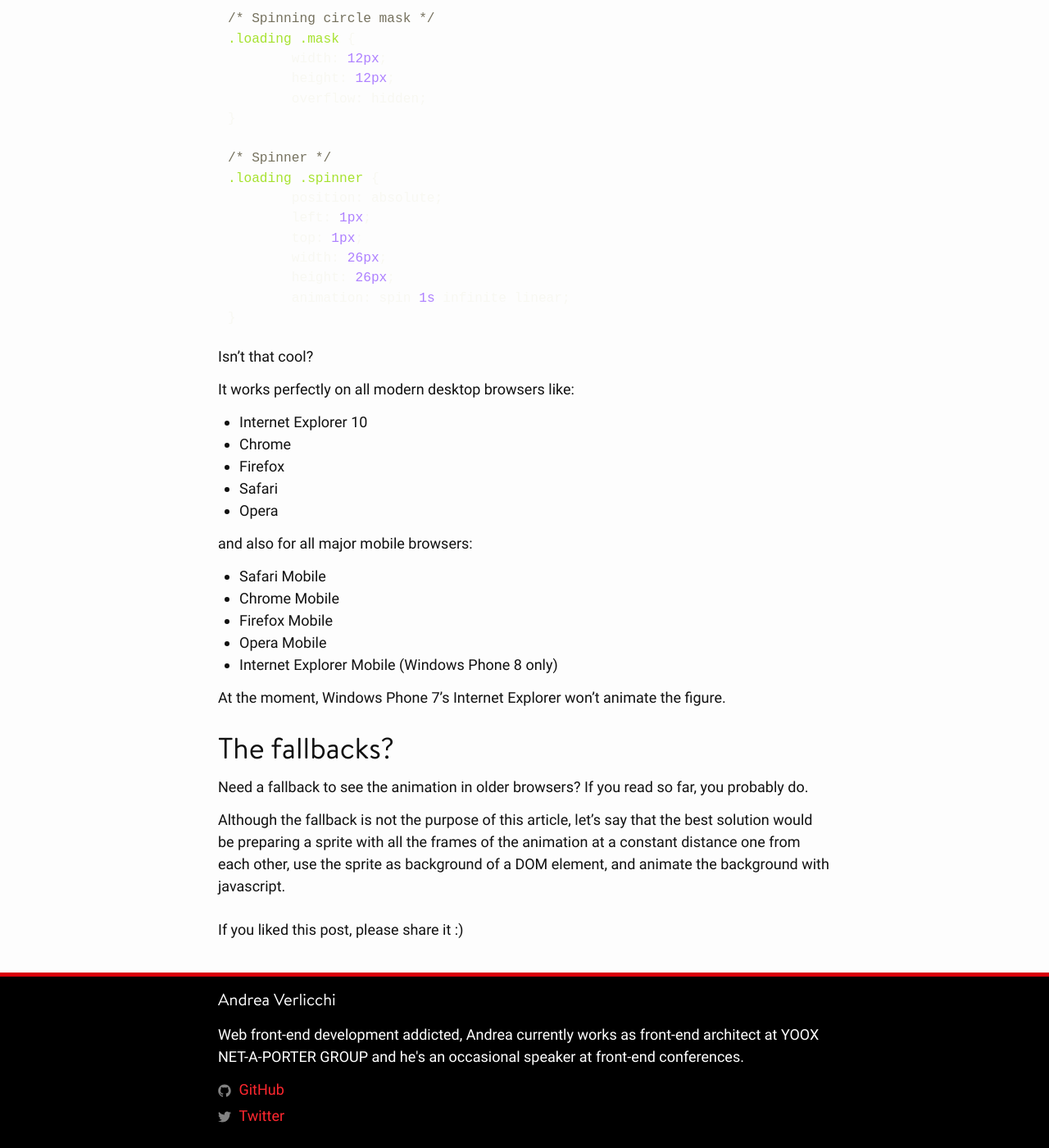
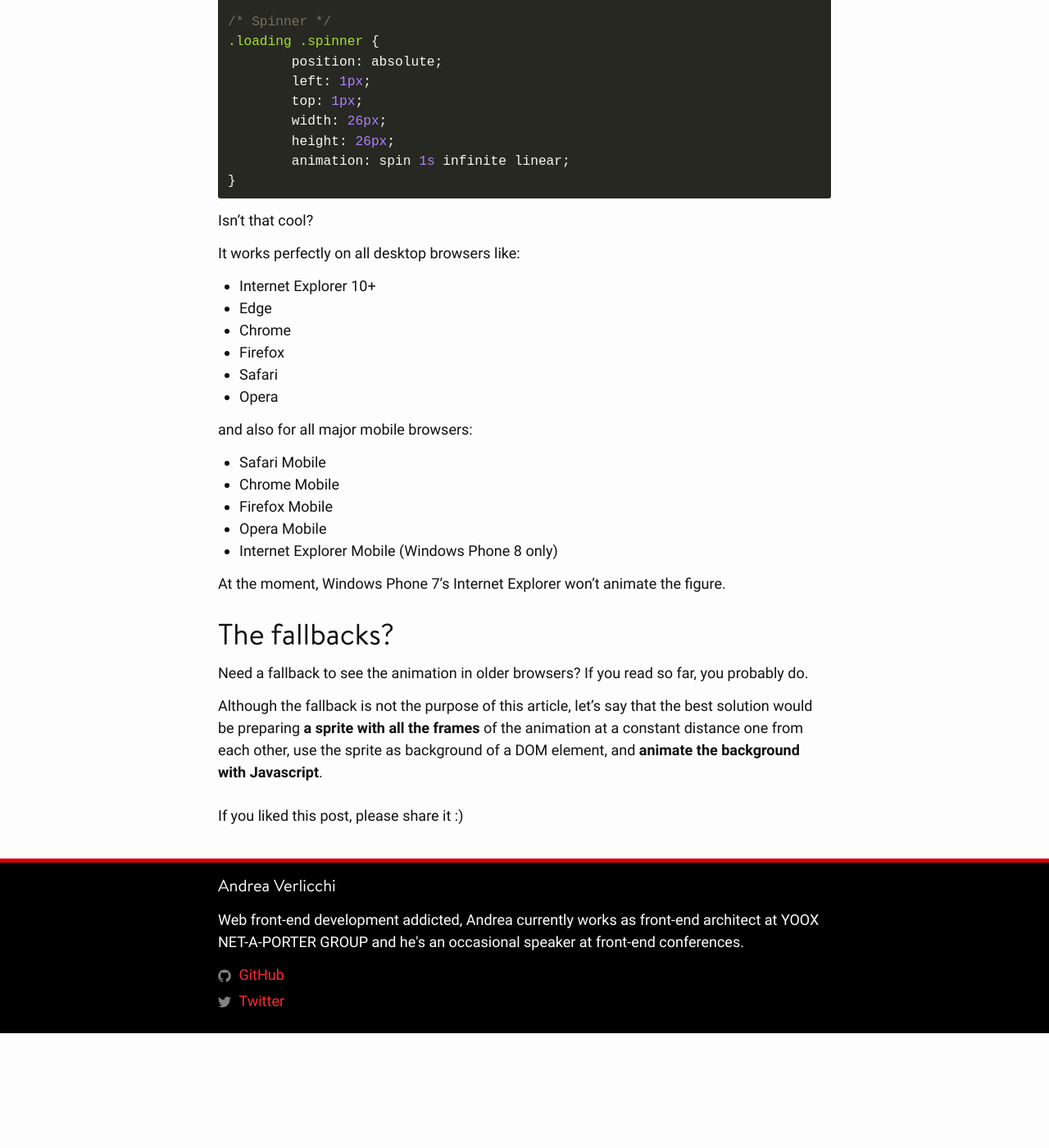
Before and after one commit to verlok/verlok.github.io, a Jekyll site: the page built from _posts/2012-10-03-css-3-only-spinning-loading-animation.md, in a window 1280 px wide and 1400 px high, scrolled down 4212 px. Shown: the whole window at 82% size. Built offline with Jekyll 4.4.1, drawn with Linux system fonts in a browser that asks for light colours; comment, search, counter and statistics services are not loaded; after the commit the page ends 5472 px from its top, so only the background shows below that; some of the changed text lies outside the part shown.

Commit message:
Fixed CSS only spinning animation post

````diff
--- a/_posts/2012-10-03-css-3-only-spinning-loading-animation.md
+++ b/_posts/2012-10-03-css-3-only-spinning-loading-animation.md
@@ -24,8 +24,8 @@ I want to show you a solution I found to create a "loading" animation from scrat
 
 ## Results first
 
-<iframe class="lazy" height='265' scrolling='no' title='CSS 3 only spinning circle quarter - loading animation' data-src='//codepen.io/verlok/embed/bWmvON/?height=265&amp;theme-id=0&amp;default-tab=css,result&amp;embed-version=2' frameborder='no' allowtransparency='true' allowfullscreen='true' style='width: 100%;'>See the Pen <a href='https://codepen.io/verlok/pen/bWmvON/'>CSS 3 only spinning circle quarter - loading animation</a> by Andrea Verlicchi (<a href='http://codepen.io/verlok'>@verlok</a>) on <a href='http://codepen.io'>CodePen</a>.
-</iframe>
+<p data-height="265" data-theme-id="0" data-slug-hash="bWmvON" data-default-tab="css,result" data-user="verlok" data-embed-version="2" data-pen-title="CSS 3 only spinning circle quarter - loading animation" class="codepen">See the Pen <a href="https://codepen.io/verlok/pen/bWmvON/">CSS 3 only spinning circle quarter - loading animation</a> by Andrea Verlicchi (<a href="https://codepen.io/verlok">@verlok</a>) on <a href="https://codepen.io">CodePen</a>.</p>
+<script async src="https://production-assets.codepen.io/assets/embed/ei.js"></script>
 
 ## What happens here
 
@@ -34,12 +34,12 @@ Read on to know the bottom-up steps to do it.
 
 ## 1. Create a circle
 
-{% highlight html %}
+```html
 <!-- Inner masked circle -->
 <div class="maskedCircle"></div>
-{% endhighlight %}
+```
 
-{% highlight css %}
+```css
 /* Spinning circle (inner circle) */
 .loading .maskedCircle {
 	width: 20px;
@@ -47,30 +47,30 @@ Read on to know the bottom-up steps to do it.
 	border-radius: 12px;
 	border: 3px solid white;
 }
-{% endhighlight %}
+```
 
 ## 2. Mask one quarter of the circle
 
-{% highlight html %}
+```html
 <!-- Mask of the quarter of circle -->
 <div class="mask">
     <!-- Inner masked circle -->
     <div class="maskedCircle"></div>
 </div>
-{% endhighlight %}
+```
 
-{% highlight css %}
+```css
 /* Spinning circle mask */
 .loading .mask {
 	width: 12px;
 	height: 12px;
 	overflow: hidden;
 }
-
-{% endhighlight %}
+```
 
 ## 3. Make both spin around
-{% highlight html %}
+
+```html
 <!-- We make this div spin -->
 <div class="spinner">
 	<!-- Mask of the quarter of circle -->
@@ -79,15 +79,10 @@ Read on to know the bottom-up steps to do it.
 		<div class="maskedCircle"></div>
 	</div>
 </div>
-{% endhighlight %}
+```
 
-{% highlight css %}
-/*
-Animation keyframes
-Note that you'll need to add -vendor-prefixes
-to make it work on all browsers
-*/
-
+```css
+/* Animation keyframes */
 @keyframes spin {
 	from { transform: rotate(0deg); }
 	to { transform: rotate(360deg); }
@@ -102,11 +97,11 @@ to make it work on all browsers
 	height: 26px;
 	animation: spin 1s infinite linear;
 }
-{% endhighlight %}
+```
 
 ## 4. Wrap everything in a "loading" container, that will be centered inside its parent
 
-{% highlight html %}
+```html
 <!-- Loading animation container -->
 <div class="loading">
 	<!-- We make this div spin -->
@@ -118,9 +113,9 @@ to make it work on all browsers
 		</div>
 	</div>
 </div>
-{% endhighlight %}
+```
 
-{% highlight css %}
+```css
 /* Loading animation container */
 .loading {
 	position: absolute;
@@ -130,11 +125,11 @@ to make it work on all browsers
 	height: 28px;
 	margin: -14px 0 0 -14px;
 }
-{% endhighlight %}
+```
 
 ## Resulting HTML and CSS code:
 
-{% highlight html %}
+```html
 <!-- Loading animation container -->
 <div class="loading">
 	<!-- We make this div spin -->
@@ -146,9 +141,9 @@ to make it work on all browsers
 		</div>
 	</div>
 </div>
-{% endhighlight %}
+```
 
-{% highlight css %}
+```css
 /* Animation keyframes - you need to add prefixes */
 @keyframes spin {
 	from { transform: rotate(0deg); }
@@ -189,25 +184,26 @@ to make it work on all browsers
 	height: 26px;
 	animation: spin 1s infinite linear;
 }
-{% endhighlight %}
+```
 
 Isn't that cool?
 
-It works perfectly on all modern desktop browsers like:
+It works perfectly on all desktop browsers like:
 
-*   Internet Explorer 10
-*   Chrome
-*   Firefox
-*   Safari
-*   Opera
+* Internet Explorer 10+
+* Edge
+* Chrome
+* Firefox
+* Safari
+* Opera
 
 and also for all major mobile browsers:
 
-*   Safari Mobile
-*   Chrome Mobile
-*   Firefox Mobile
-*   Opera Mobile
-*   Internet Explorer Mobile (Windows Phone 8 only)
+* Safari Mobile
+* Chrome Mobile
+* Firefox Mobile
+* Opera Mobile
+* Internet Explorer Mobile (Windows Phone 8 only)
 
 At the moment, Windows Phone 7's Internet Explorer won't animate the figure.
 
@@ -215,4 +211,4 @@ At the moment, Windows Phone 7's Internet Explorer won't animate the figure.
 
 Need a fallback to see the animation in older browsers? If you read so far, you probably do.
 
-Although the fallback is not the purpose of this article, let's say that the best solution would be preparing a sprite with all the frames of the animation at a constant distance one from each other, use the sprite as background of a DOM element, and animate the background with javascript.
+Although the fallback is not the purpose of this article, let's say that the best solution would be preparing **a sprite with all the frames** of the animation at a constant distance one from each other, use the sprite as background of a DOM element, and **animate the background with Javascript**.
````
